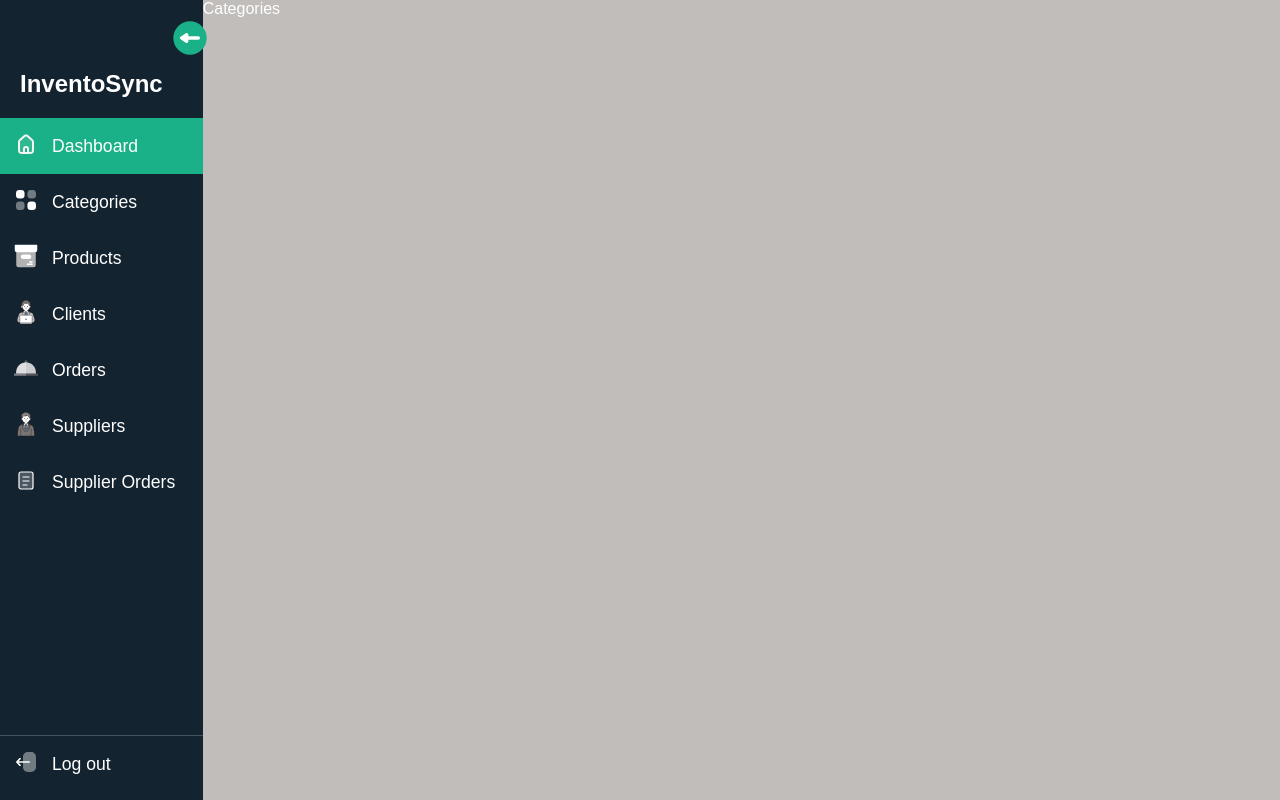
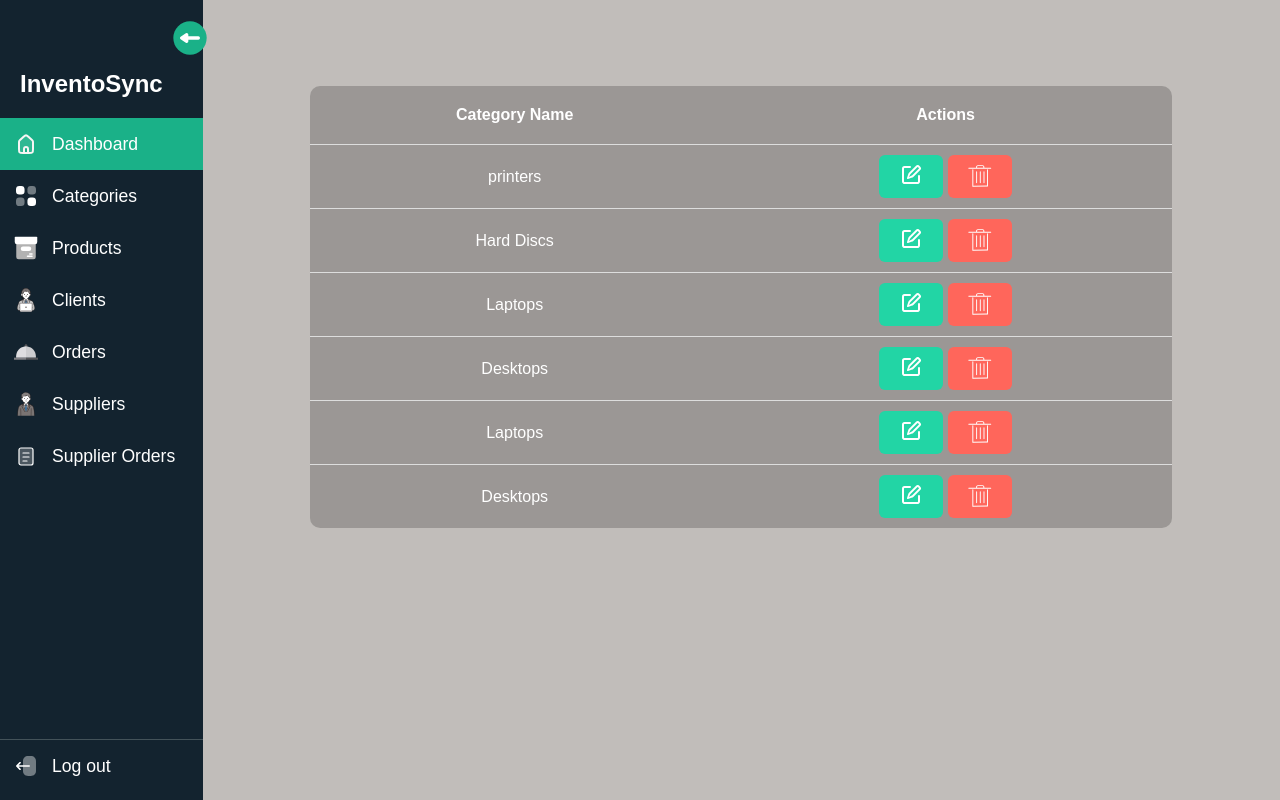
Before and after one commit to AbdallahRdf/stock-management, a PHP site: page /resources/views/pages/categories.php in a window 1280 px wide. Run offline with PHP 8.4, Linux system fonts and the light colour scheme; the visitor is signed in with stand-in values (Sample User, id 1).

Commit message:
first design for table that will hold data

```diff
--- a/app/util/functions.php
+++ b/app/util/functions.php
@@ -21,5 +21,5 @@ function view($view_name)
         $path = str_replace(".","/", $view_name);
     }
 
-    header("location: /stock-management/resources/views/{$path}.php");
+    header("location: ../../resources/views/{$path}.php");
 }
--- a/resources/styles/sidebar.css
+++ b/resources/styles/sidebar.css
@@ -30,7 +30,6 @@ body {
 .container {
     display: grid;
     grid-template-columns: min-content 1fr;
-    /* gap: 0px 0px; */
 }
 
 .sidebar {
@@ -122,7 +121,6 @@ body {
 
 .icon-btn img {
     margin-right: 14px;
-    margin-bottom: 4px;
 }
 
 .logout-btn {
@@ -134,7 +132,7 @@ body {
 /* class to show the elements in the sidebar */
 .show {
     animation: show .5s ease-in-out;
-    display: block;
+    display: flex;
 }
 
 @keyframes show {
--- /dev/null
+++ b/resources/styles/table.css
@@ -0,0 +1,95 @@
+:root {
+    --blue-dark: #13232f;
+    --body-bg: #c1bdba;
+    --white: #ffffff;
+
+    --main: #1ab188;
+    --main-light: #1ab189f2;
+    --main-dark: #179b78;
+
+    --gray: #ddd;
+    --gray-light: #a0b3b0;
+    --gray-dark: #435259;
+
+    --red: #f44336;
+    --red-pale: #f4433643;
+}
+
+* {
+    margin: 0;
+    padding: 0;
+    box-sizing: border-box;
+}
+
+body {
+    background-color: var(--body-bg);
+    font-family: 'Titillium Web', sans-serif;
+    color: var(--white);
+}
+
+.main {
+    display: flex;
+    flex-direction: column;
+    align-items: center;
+}
+
+table {
+    width: 80%;
+    margin: 8%;
+    border-collapse: collapse;
+    /* background-color: var(--gray-dark); */
+    /* background-color: #0000001e; */
+    background-color: #0003;
+    border-radius: 10px;
+}
+
+tr:hover {
+    background-color: #00000021;
+}
+
+th, td {
+    padding: 10px;
+    text-align: center;
+}
+
+th,
+td:not(.last) {
+    border-bottom: 1px solid var(--gray);
+}
+
+.delete-btn,
+.modify-btn {
+    border: none;
+    padding: 8px 20px;
+    border-radius: 6px;
+    color: var(--white);
+    cursor: pointer;
+    font-size: .9rem;
+}
+
+.delete-btn {
+    background-color: #ff665b;
+}
+
+.delete-btn:hover {
+    background-color: #f44336;
+}
+
+.modify-btn {
+    background-color: #22d5a5;
+}
+
+.modify-btn:hover {
+    background-color: #21c095;
+}
+
+/* utility classes */
+
+.d-hidden {
+    display: none
+}
+
+.py-20 {
+    padding-top: 20px;
+    padding-bottom: 20px;
+}
--- a/resources/views/components/sidebar.php
+++ b/resources/views/components/sidebar.php
@@ -12,7 +12,7 @@
             <img src="../../img/category.svg" alt="categories icon" title="Categories">
             Categories
         </a>
-        <a href="#" class="select-btn icon-btn toggled">
+        <a href="../pages/products.php" class="select-btn icon-btn toggled">
             <img src="../../img/product.svg" alt="products icon" title="Products">
             Products
         </a>
--- a/resources/views/pages/categories.php
+++ b/resources/views/pages/categories.php
@@ -16,15 +16,89 @@ if (!isset($_SESSION['user'])) // if not logged in redirect back to login page
     <meta name="viewport" content="width=device-width, initial-scale=1.0">
     <title>InventoSync - Categories</title>
     <link rel="stylesheet" href="../../styles/sidebar.css">
+    <link rel="stylesheet" href="../../styles/table.css">
 </head>
 
 <body>
     <div class="container">
         <?php require_once "../components/sidebar.php"; ?>
 
-        <div class="main">
-            Categories
-        </div>
+        <main class="main">
+            <table>
+                <thead>
+                    <th class="py-20">Category Name</th>
+                    <th class="py-20">Actions</th>
+                </thead>
+                <tbody>
+                    <tr>
+                        <td>printers</td>
+                        <td>
+                            <button class="modify-btn">
+                                <img src="../../img/write-svgrepo-com.svg" alt="modify icon">
+                            </button>
+                            <button class="delete-btn">
+                                <img src="../../img/delete.svg" alt="delete-icon">
+                            </button>
+                        </td>
+                    </tr>
+                    <tr>
+                        <td>Hard Discs</td>
+                        <td>
+                            <button class="modify-btn">
+                                <img src="../../img/write-svgrepo-com.svg" alt="modify icon">
+                            </button>
+                            <button class="delete-btn">
+                                <img src="../../img/delete.svg" alt="delete-icon">
+                            </button>
+                        </td>
+                    </tr>
+                    <tr>
+                        <td>Laptops</td>
+                        <td>
+                            <button class="modify-btn">
+                                <img src="../../img/write-svgrepo-com.svg" alt="modify icon">
+                            </button>
+                            <button class="delete-btn">
+                                <img src="../../img/delete.svg" alt="delete-icon">
+                            </button>
+                        </td>
+                    </tr>
+                    <tr>
+                        <td>Desktops</td>
+                        <td>
+                            <button class="modify-btn">
+                                <img src="../../img/write-svgrepo-com.svg" alt="modify icon">
+                            </button>
+                            <button class="delete-btn">
+                                <img src="../../img/delete.svg" alt="delete-icon">
+                            </button>
+                        </td>
+                    </tr>
+                    <tr>
+                        <td>Laptops</td>
+                        <td>
+                            <button class="modify-btn">
+                                <img src="../../img/write-svgrepo-com.svg" alt="modify icon">
+                            </button>
+                            <button class="delete-btn">
+                                <img src="../../img/delete.svg" alt="delete-icon">
+                            </button>
+                        </td>
+                    </tr>
+                    <tr>
+                        <td class="last">Desktops</td>
+                        <td class="actions-td last">
+                            <button class="modify-btn">
+                                <img src="../../img/write-svgrepo-com.svg" alt="modify icon">
+                            </button>
+                            <button class="delete-btn">
+                                <img src="../../img/delete.svg" alt="delete-icon">
+                            </button>
+                        </td>
+                    </tr>
+                </tbody>
+            </table>
+        </main>
     </div>
 
     <script src="../../js/sidebar.js"></script>
```
Also changed, not shown: resources/views/pages/products.php (added, +33 -0 lines), .htaccess, resources/img/delete.svg (added), resources/img/write-svgrepo-com.svg (added).
